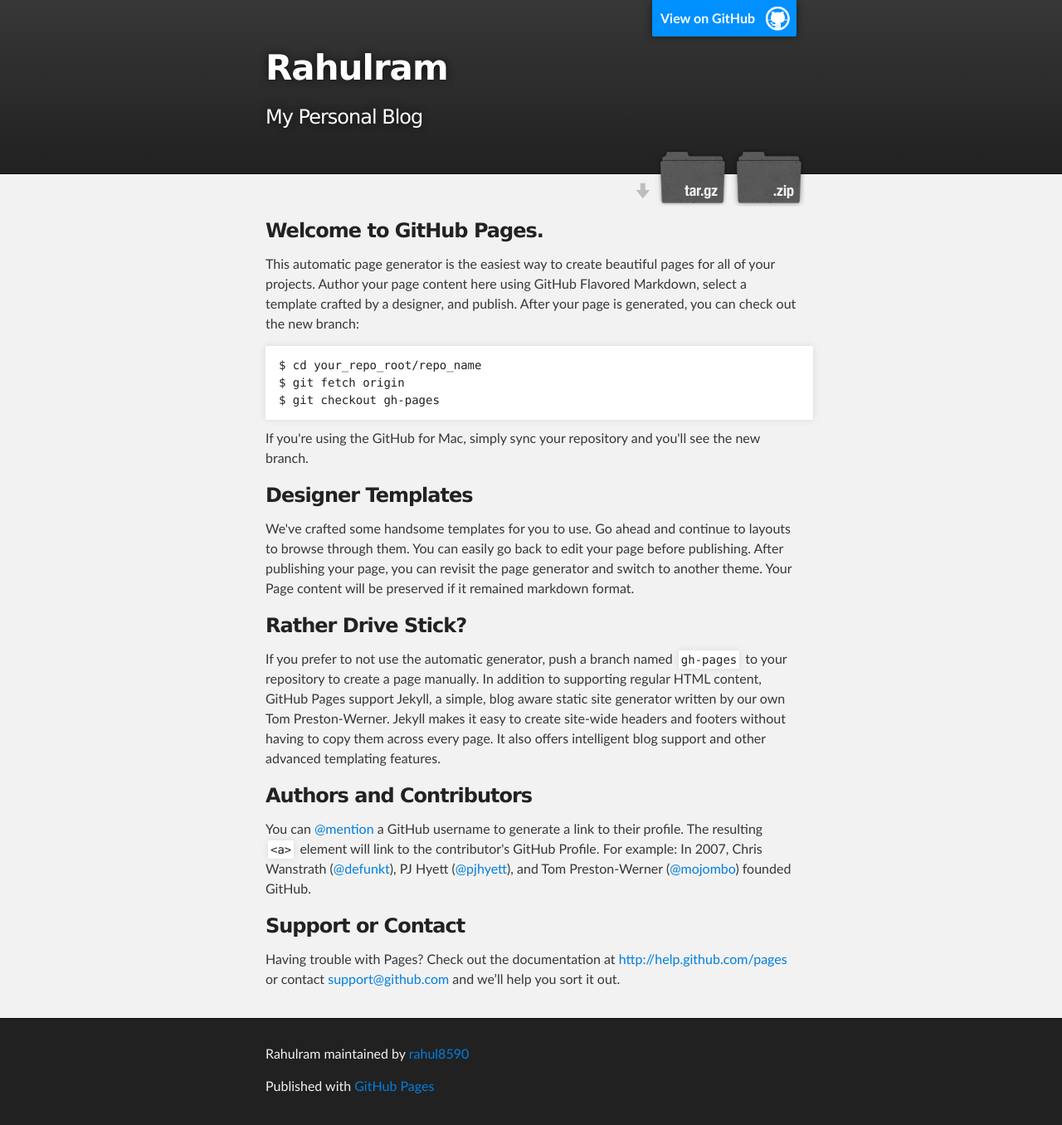
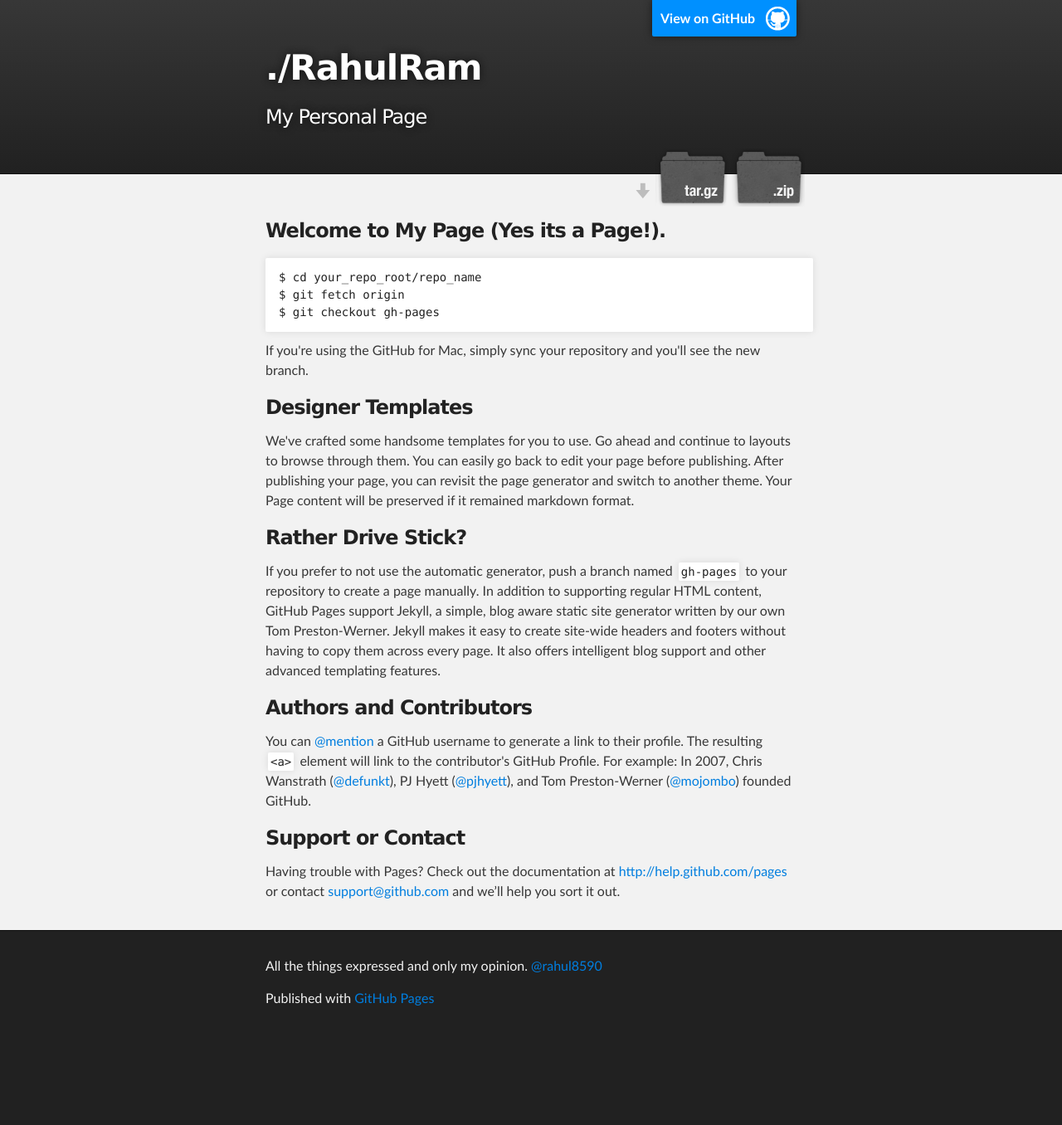
Before and after one commit to rahul8590/rahulram, a plain HTML site: page index.html in a window 1280 px wide. Shown: the whole page at 83% size. After the commit the page ends 1250 px from the top, so only its background shows below. Drawn offline with Linux system fonts and the light colour scheme.

```diff
--- a/index.html
+++ b/index.html
@@ -8,7 +8,7 @@
 
     <link rel="stylesheet" type="text/css" media="screen" href="stylesheets/stylesheet.css">
 
-    <title>Rahulram</title>
+    <title>RahulRam</title>
   </head>
 
   <body>
@@ -18,8 +18,8 @@
         <header class="inner">
           <a id="forkme_banner" href="https://github.com/rahul8590/rahulram">View on GitHub</a>
 
-          <h1 id="project_title">Rahulram</h1>
-          <h2 id="project_tagline">My Personal Blog</h2>
+          <h1 id="project_title">./RahulRam</h1>
+          <h2 id="project_tagline">My Personal Page</h2>
 
             <section id="downloads">
               <a class="zip_download_link" href="https://github.com/rahul8590/rahulram/zipball/master">Download this project as a .zip file</a>
@@ -31,9 +31,9 @@
     <!-- MAIN CONTENT -->
     <div id="main_content_wrap" class="outer">
       <section id="main_content" class="inner">
-        <h3>Welcome to GitHub Pages.</h3>
+        <h3>Welcome to My Page (Yes its a Page!).</h3>
 
-<p>This automatic page generator is the easiest way to create beautiful pages for all of your projects. Author your page content here using GitHub Flavored Markdown, select a template crafted by a designer, and publish. After your page is generated, you can check out the new branch:</p>
+<p></p>
 
 <pre><code>$ cd your_repo_root/repo_name
 $ git fetch origin
@@ -63,7 +63,7 @@ $ git checkout gh-pages
     <!-- FOOTER  -->
     <div id="footer_wrap" class="outer">
       <footer class="inner">
-        <p class="copyright">Rahulram maintained by <a href="https://github.com/rahul8590">rahul8590</a></p>
+        <p class="copyright">All the things expressed and only my opinion. <a href="https://twitter.com/rahul8590" class="user-mention"> @rahul8590 </a> </p>
         <p>Published with <a href="http://pages.github.com">GitHub Pages</a></p>
       </footer>
     </div>
```
